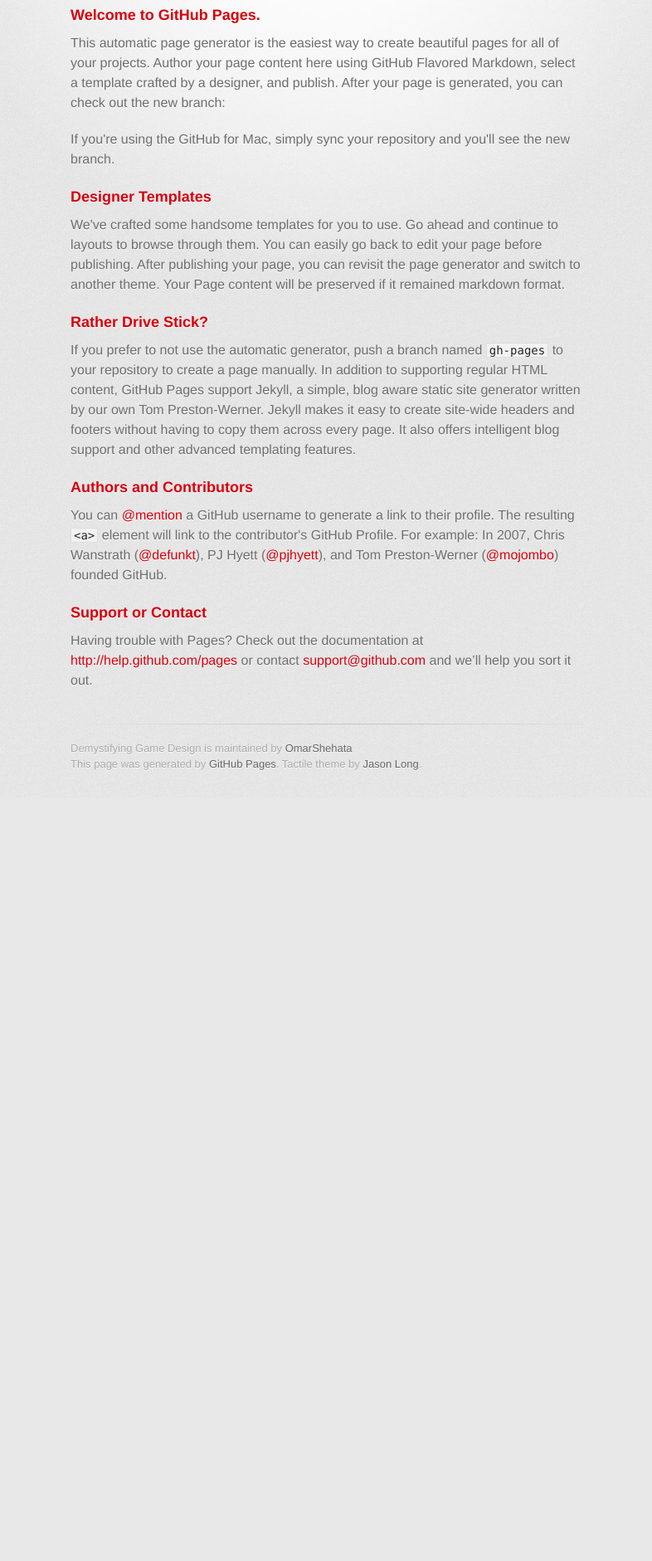
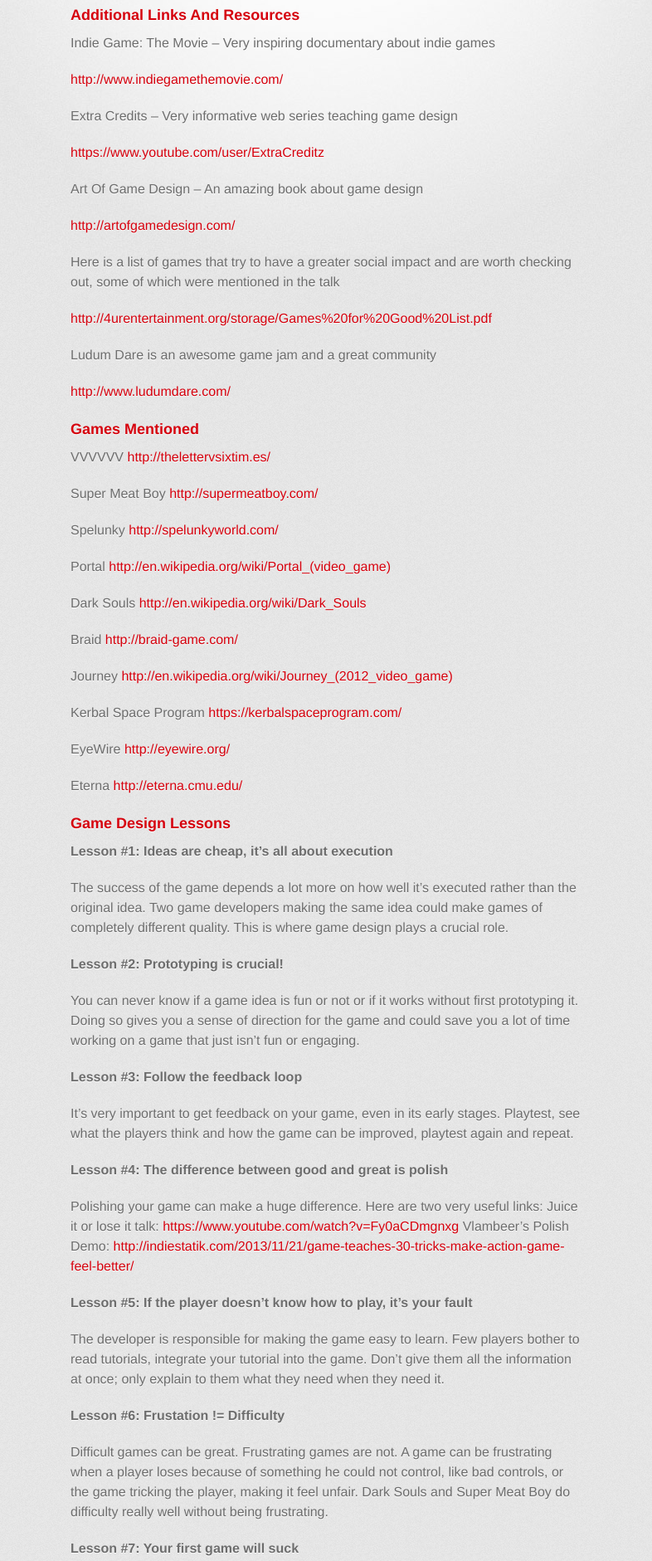
Before and after one commit to OmarShehata/gamedesign, a plain HTML site: page index.html in a window 1280 px wide. Shown: the part 266-2147 px from the top of the page at 83% size, without its empty margins (245-1031 px from the left). Before the commit the page ends 1227 px from the top, so only its background shows below. Drawn offline with Linux system fonts and the light colour scheme; a web font is replaced by a local one.

```diff
--- a/index.html
+++ b/index.html
@@ -32,31 +32,99 @@
 
         <section id="main_content">
           <h3>
-<a name="welcome-to-github-pages" class="anchor" href="#welcome-to-github-pages"><span class="octicon octicon-link"></span></a>Welcome to GitHub Pages.</h3>
+<a name="additional-links-and-resources" class="anchor" href="#additional-links-and-resources"><span class="octicon octicon-link"></span></a>Additional Links And Resources</h3>
 
-<p>This automatic page generator is the easiest way to create beautiful pages for all of your projects. Author your page content here using GitHub Flavored Markdown, select a template crafted by a designer, and publish. After your page is generated, you can check out the new branch:</p>
+<p>Indie Game: The Movie – Very inspiring documentary about indie games</p>
 
-<p>If you're using the GitHub for Mac, simply sync your repository and you'll see the new branch.</p>
+<p><a href="http://www.indiegamethemovie.com/">http://www.indiegamethemovie.com/</a></p>
+
+<p>Extra Credits – Very informative web series teaching game design</p>
+
+<p><a href="https://www.youtube.com/user/ExtraCreditz">https://www.youtube.com/user/ExtraCreditz</a></p>
+
+<p>Art Of Game Design – An amazing book about game design</p>
+
+<p><a href="http://artofgamedesign.com/">http://artofgamedesign.com/</a></p>
+
+<p>Here is a list of games that try to have a greater social impact and are worth checking out, some of which were mentioned in the talk</p>
+
+<p><a href="http://4urentertainment.org/storage/Games%20for%20Good%20List.pdf">http://4urentertainment.org/storage/Games%20for%20Good%20List.pdf</a></p>
+
+<p>Ludum Dare is an awesome game jam and a great community </p>
+
+<p><a href="http://www.ludumdare.com/">http://www.ludumdare.com/</a></p>
 
 <h3>
-<a name="designer-templates" class="anchor" href="#designer-templates"><span class="octicon octicon-link"></span></a>Designer Templates</h3>
+<a name="games-mentioned" class="anchor" href="#games-mentioned"><span class="octicon octicon-link"></span></a>Games Mentioned</h3>
 
-<p>We've crafted some handsome templates for you to use. Go ahead and continue to layouts to browse through them. You can easily go back to edit your page before publishing. After publishing your page, you can revisit the page generator and switch to another theme. Your Page content will be preserved if it remained markdown format.</p>
+<p>VVVVVV <a href="http://thelettervsixtim.es/">http://thelettervsixtim.es/</a></p>
+
+<p>Super Meat Boy <a href="http://supermeatboy.com/">http://supermeatboy.com/</a></p>
+
+<p>Spelunky <a href="http://spelunkyworld.com/">http://spelunkyworld.com/</a></p>
+
+<p>Portal <a href="http://en.wikipedia.org/wiki/Portal_(video_game)">http://en.wikipedia.org/wiki/Portal_(video_game)</a></p>
+
+<p>Dark Souls <a href="http://en.wikipedia.org/wiki/Dark_Souls">http://en.wikipedia.org/wiki/Dark_Souls</a></p>
+
+<p>Braid <a href="http://braid-game.com/">http://braid-game.com/</a></p>
+
+<p>Journey <a href="http://en.wikipedia.org/wiki/Journey_(2012_video_game)">http://en.wikipedia.org/wiki/Journey_(2012_video_game)</a></p>
+
+<p>Kerbal Space Program <a href="https://kerbalspaceprogram.com/">https://kerbalspaceprogram.com/</a></p>
+
+<p>EyeWire <a href="http://eyewire.org/">http://eyewire.org/</a></p>
+
+<p>Eterna <a href="http://eterna.cmu.edu/">http://eterna.cmu.edu/</a></p>
 
 <h3>
-<a name="rather-drive-stick" class="anchor" href="#rather-drive-stick"><span class="octicon octicon-link"></span></a>Rather Drive Stick?</h3>
+<a name="game-design-lessons" class="anchor" href="#game-design-lessons"><span class="octicon octicon-link"></span></a>Game Design Lessons</h3>
 
-<p>If you prefer to not use the automatic generator, push a branch named <code>gh-pages</code> to your repository to create a page manually. In addition to supporting regular HTML content, GitHub Pages support Jekyll, a simple, blog aware static site generator written by our own Tom Preston-Werner. Jekyll makes it easy to create site-wide headers and footers without having to copy them across every page. It also offers intelligent blog support and other advanced templating features.</p>
+<p><strong>Lesson #1: Ideas are cheap, it’s all about execution</strong></p>
+
+<p>The success of the game depends a lot more on how well it’s executed rather than the original idea. Two game developers making the same idea could make games of completely different quality. This is where game design plays a crucial role.</p>
+
+<p><strong>Lesson #2: Prototyping is crucial!</strong></p>
+
+<p>You can never know if a game idea is fun or not or if it works without first prototyping it. Doing so gives you a sense of direction for the game and could save you a lot of time working on a game that just isn’t fun or engaging.</p>
+
+<p><strong>Lesson #3: Follow the feedback loop</strong></p>
+
+<p>It’s very important to get feedback on your game, even in its early stages. Playtest, see what the players think and how the game can be improved, playtest again and repeat.</p>
+
+<p><strong>Lesson #4: The difference between good and great is polish</strong></p>
+
+<p>Polishing your game can make a huge difference. Here are two very useful links:
+Juice it or lose it talk: <a href="https://www.youtube.com/watch?v=Fy0aCDmgnxg">https://www.youtube.com/watch?v=Fy0aCDmgnxg</a>
+Vlambeer’s Polish Demo: <a href="http://indiestatik.com/2013/11/21/game-teaches-30-tricks-make-action-game-feel-better/">http://indiestatik.com/2013/11/21/game-teaches-30-tricks-make-action-game-feel-better/</a></p>
+
+<p><strong>Lesson #5: If the player doesn’t know how to play, it’s your fault</strong></p>
+
+<p>The developer is responsible for making the game easy to learn. Few players bother to read tutorials, integrate your tutorial into the game. Don’t give them all the information at once; only explain to them what they need when they need it.</p>
+
+<p><strong>Lesson #6: Frustation != Difficulty</strong></p>
+
+<p>Difficult games can be great. Frustrating games are not. A game can be frustrating when a player loses because of something he could not control, like bad controls, or the game tricking the player, making it feel unfair.
+Dark Souls and Super Meat Boy do difficulty really well without being frustrating.</p>
+
+<p><strong>Lesson #7: Your first game will suck</strong></p>
+
+<p>Start small, you will learn a lot, and as we saw, small prototypes can go very far.</p>
+
+<p><strong>Lesson #8: Games are not movies</strong></p>
+
+<p>The great thing about games is interactivity. They let players live the story. You don’t need to take control away from the player to show them a cutscene, you can make them live the story. The game Journey does this really well</p>
+
+<p><strong>Lesson #9: Games can make a difference</strong></p>
+
+<p>Games influence us in all sorts of ways. </p>
 
 <h3>
-<a name="authors-and-contributors" class="anchor" href="#authors-and-contributors"><span class="octicon octicon-link"></span></a>Authors and Contributors</h3>
+<a name="contact-info" class="anchor" href="#contact-info"><span class="octicon octicon-link"></span></a>Contact Info</h3>
 
-<p>You can <a href="https://github.com/blog/821" class="user-mention">@mention</a> a GitHub username to generate a link to their profile. The resulting <code>&lt;a&gt;</code> element will link to the contributor's GitHub Profile. For example: In 2007, Chris Wanstrath (<a href="https://github.com/defunkt" class="user-mention">@defunkt</a>), PJ Hyett (<a href="https://github.com/pjhyett" class="user-mention">@pjhyett</a>), and Tom Preston-Werner (<a href="https://github.com/mojombo" class="user-mention">@mojombo</a>) founded GitHub.</p>
-
-<h3>
-<a name="support-or-contact" class="anchor" href="#support-or-contact"><span class="octicon octicon-link"></span></a>Support or Contact</h3>
-
-<p>Having trouble with Pages? Check out the documentation at <a href="http://help.github.com/pages">http://help.github.com/pages</a> or contact <a href="mailto:support@github.com">support@github.com</a> and we’ll help you sort it out.</p>
+<p>Omar Shehata
+<a href="mailto:omar@thoseawesomeguys.com">omar@thoseawesomeguys.com</a>
+<a href="http://www.concernedjoe.com">www.concernedjoe.com</a></p>
         </section>
 
         <footer>
```
Also changed, not shown: params.json (+1 -1 lines).
